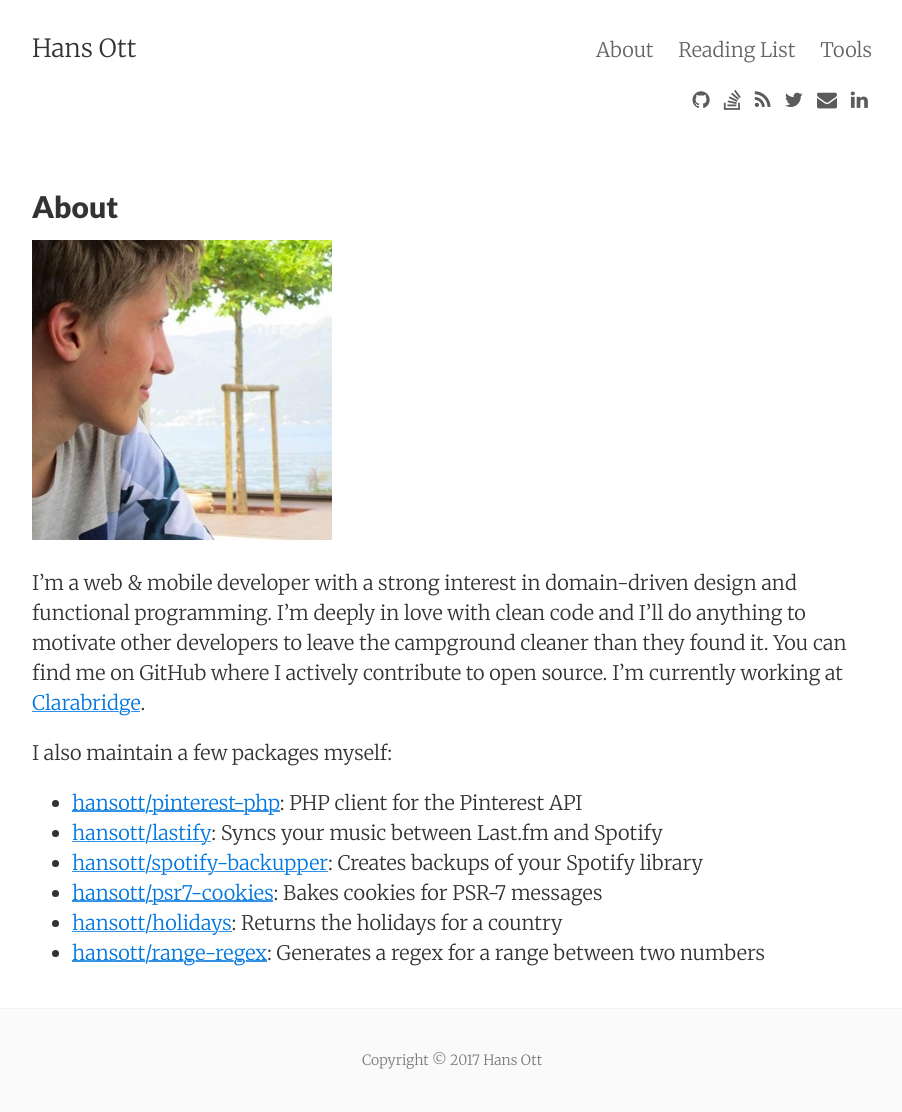
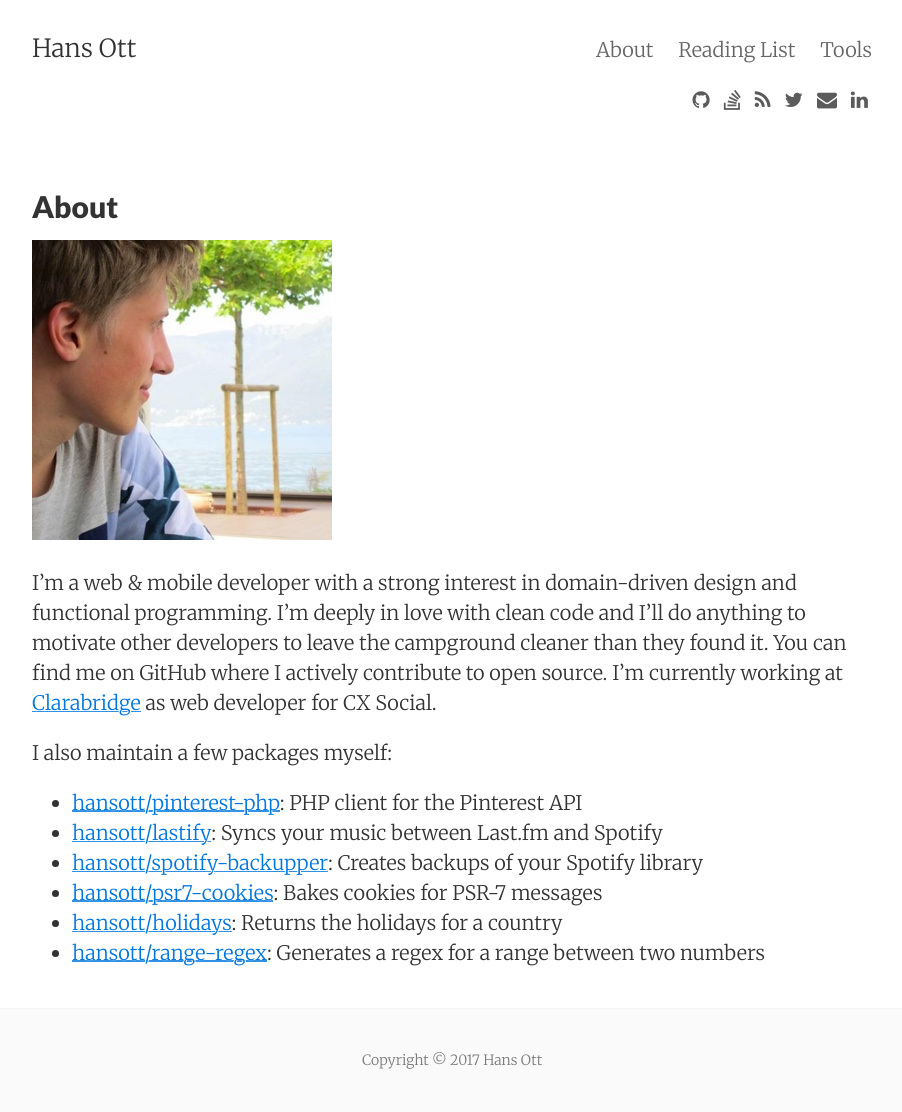
Before and after one commit to hansott/hansott.github.io-src, a Jekyll site: the page built from about.md, in a window 1280 px wide. Shown: the whole page, without its empty margins (188-1090 px from the left). Built offline with Jekyll 4.4.1, drawn with Linux system fonts in a browser that asks for light colours; nearby versions of some CDN libraries.

Commit message:
Update about.md

```diff
--- a/about.md
+++ b/about.md
@@ -7,7 +7,7 @@
 
 ![Hans Ott](/images/hansott.jpg)
 
-I'm a web & mobile developer with a strong interest in domain-driven design and functional programming. I'm deeply in love with clean code and I'll do anything to motivate other developers to leave the campground cleaner than they found it. You can find me on GitHub where I actively contribute to open source. I'm currently working at [Clarabridge](http://www.engagor.com/).
+I'm a web & mobile developer with a strong interest in domain-driven design and functional programming. I'm deeply in love with clean code and I'll do anything to motivate other developers to leave the campground cleaner than they found it. You can find me on GitHub where I actively contribute to open source. I'm currently working at [Clarabridge](https://cxsocial.clarabridge.com) as web developer for CX Social.
 
 I also maintain a few packages myself:
 
```
